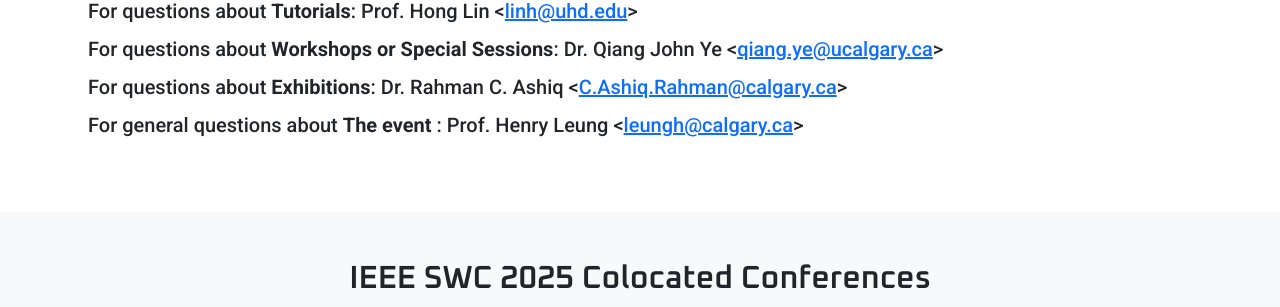
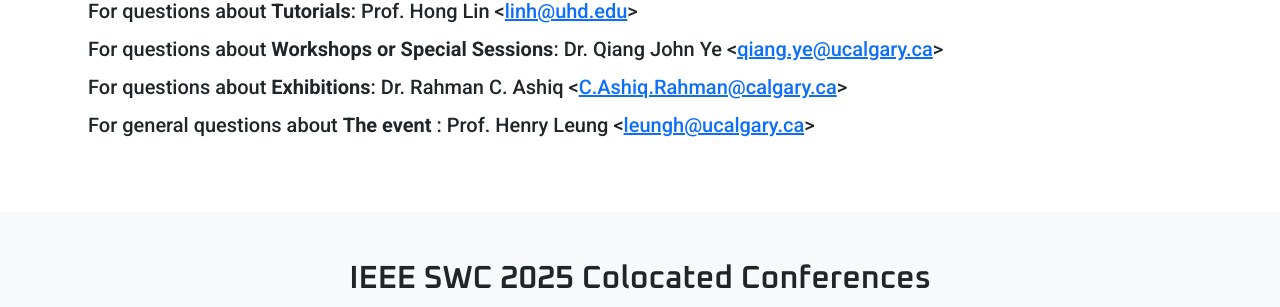
Before and after one commit to IEEE-SWC-2025/IEEE-SWC-2025.github.io, a Jekyll site: the page built from contact/index.html, in a window 1280 px wide and 900 px high, scrolled down 857 px. Shown: the part 147-454 px from the top of the window. Built offline with Jekyll 4.4.1, drawn with Linux system fonts in a browser that asks for light colours.

Commit message:
Updated contact information

```diff
--- a/contact/index.html
+++ b/contact/index.html
@@ -89,7 +89,8 @@
 
         <li class="mb-2">
           For general questions about <strong>The event </strong>: Prof. Henry
-          Leung &lt;<a href="mailto:leungh@calgary.ca">leungh@calgary.ca</a>&gt;
+          Leung &lt;<a href="mailto:leungh@ucalgary.ca">leungh@ucalgary.ca</a
+          >&gt;
         </li>
       </ul>
     </div>
```
